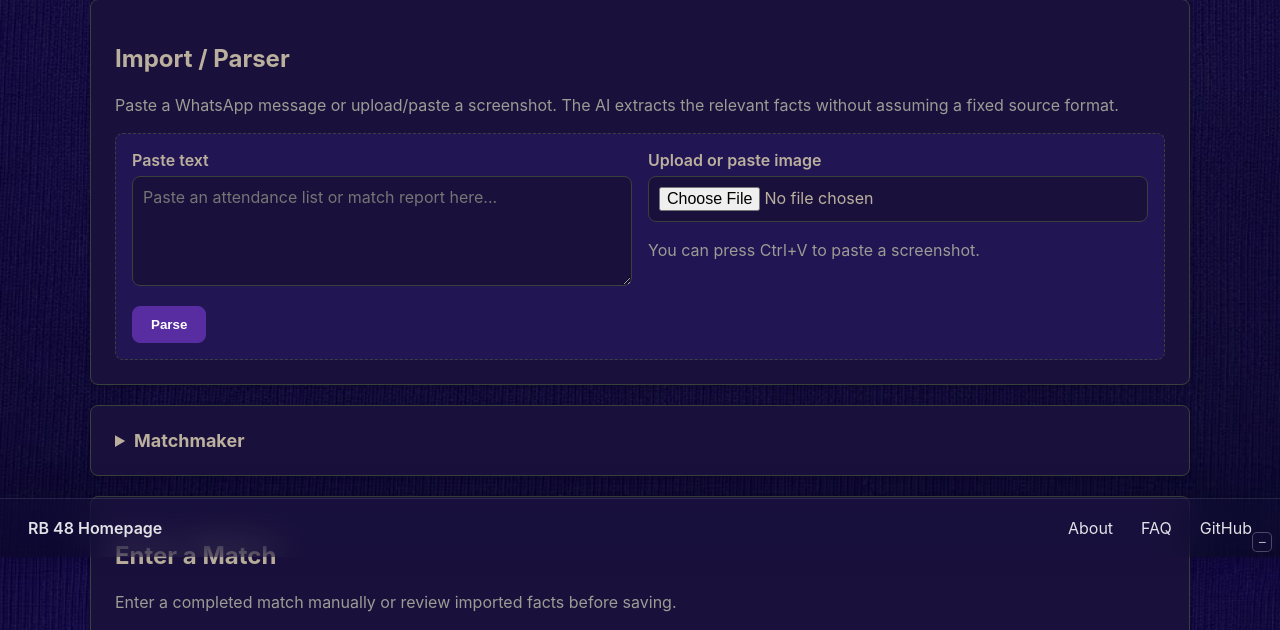
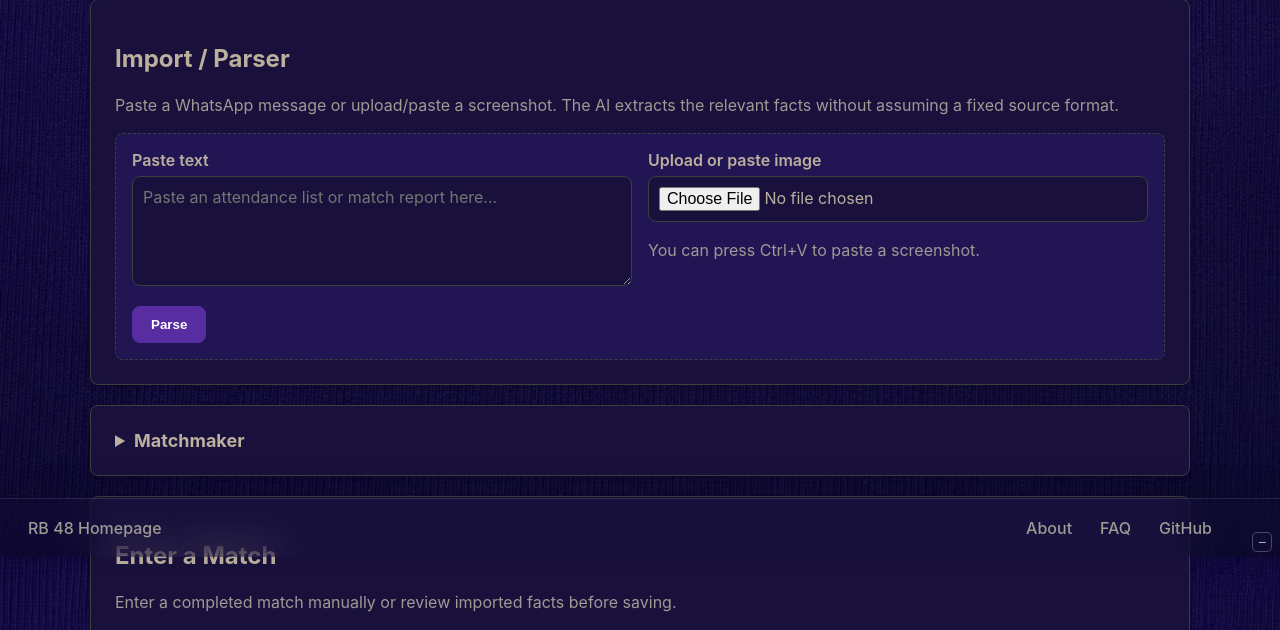
Before and after one commit to DANeoDev/RB48Glicko, a Flask app: page /match-center in a window 1280 px wide. Shown: the part 243-873 px from the top of the page. Run offline with Flask 3, Linux system fonts and the light colour scheme; data that the repository does not hold is empty.

Commit message:
Improve footer spacing and match header link styling

```diff
--- a/web/static/footer.css
+++ b/web/static/footer.css
@@ -14,7 +14,7 @@
 
 .site-footer-inner {
     min-height: 58px;
-    padding: 0 28px;
+    padding: 0 42px 0 28px;
     display: flex;
     align-items: center;
     justify-content: space-between;
@@ -22,13 +22,14 @@
 }
 
 .site-footer a {
-    color: rgba(255, 255, 255, 0.88);
+    color: var(--text-muted);
     text-decoration: none;
+    font-weight: 500;
     transition: color 0.15s ease;
 }
 
 .site-footer a:hover {
-    color: #ffffff;
+    color: var(--accent-hover);
 }
 
 .site-footer-home {
@@ -39,6 +40,7 @@
     display: flex;
     align-items: center;
     gap: 28px;
+    padding-right: 26px;
 }
 
 .site-footer-toggle,
@@ -89,5 +91,6 @@
 
     .site-footer-links {
         gap: 14px;
+        padding-right: 18px;
     }
 }
```
